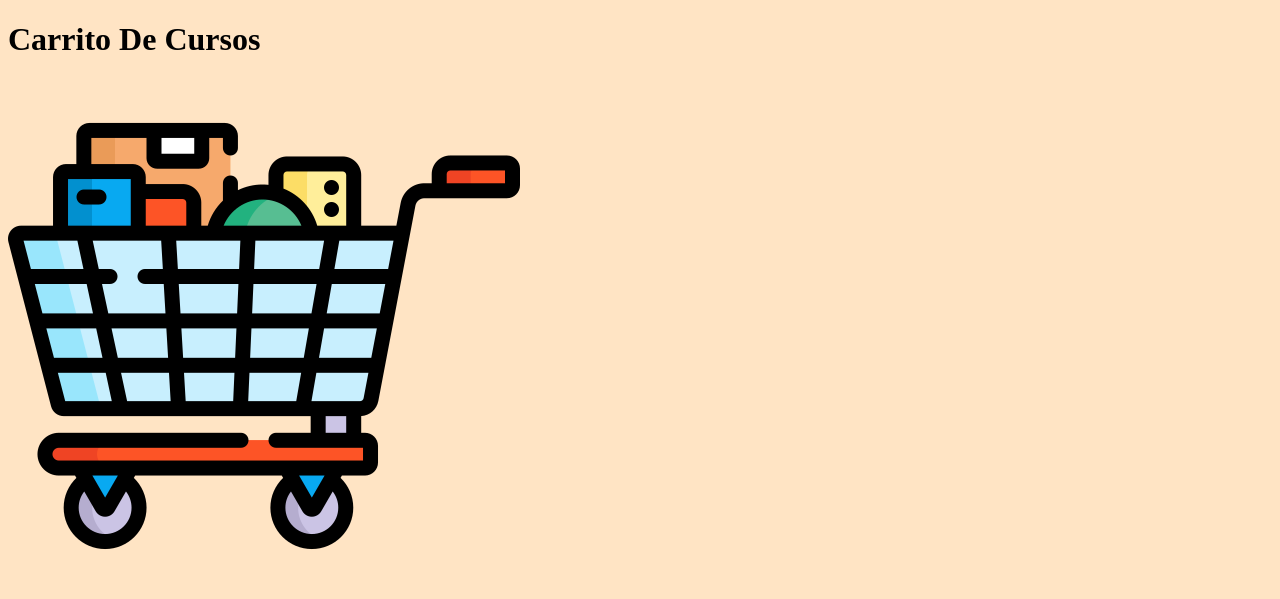
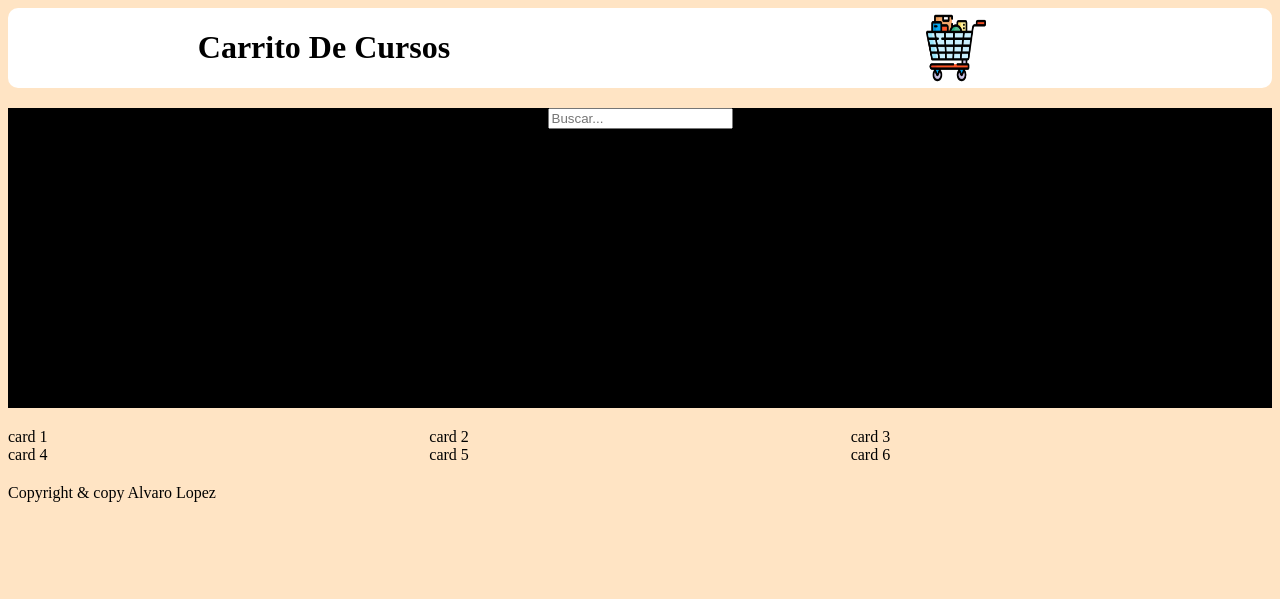
Before and after one commit to Wodman43/carrito_js, a plain HTML site: page index.html in a window 1280 px wide. Drawn offline with Linux system fonts and the light colour scheme.

Commit message:
ultimos cambios hoy

```diff
--- a/css/style.css
+++ b/css/style.css
@@ -3,13 +3,45 @@ body{
 }
 .container{
     width: auto;
-    grid-gap: 10px;
+    grid-gap: 20px;
     display: grid;
-    grid-template-areas: 'header header header header';
+    grid-template-columns: 4fr;
+
 }
 
-.container.header{
-    width: 100%;
+
+.ver{
     display: grid;
-    grid-template-areas: 'titulo titulo imgtitu imgtitu';
+    grid-template-columns: 1fr 1fr;
+    background: white;
+    border-radius: 10px;
 }
+.imagenp{
+    width: 60px;
+
+}
+.imghead{
+    display: flex;
+    justify-content: center;
+}
+
+.titulo{
+    display: flex;
+    justify-content: center;
+}
+.buscar{
+    display: flex;
+    justify-content: center;
+    background-color: black;
+    height: 300px;
+}
+
+.buscarh{
+
+}
+
+
+.cards{
+    display: grid;
+    grid-template-columns: 1fr 1fr 1fr;
+}
--- a/index.html
+++ b/index.html
@@ -7,10 +7,30 @@
     <link rel="stylesheet" href="./css/style.css">
 </head>
 <body>
-    <header class="header">
+    <div class="container">
+    <header class="ver">
+    <!-- <div class="ver"> -->
         <h1 class="titulo">Carrito De Cursos</h1>
-        <div class="imgtitu"><img src="./img/carrito.png" alt=""></div>
+        <div class="imghead"><img class="imagenp" src="./img/carrito.png" alt=""></div>
+    <!-- </div> -->
     </header>
+    <section class="buscar">
+        <div class="buscarh">
+        <input class="input1" type="text" placeholder="Buscar...">
+        </div>
+    </section>
+    <main class="cards">
+        <div>card 1</div>
+        <div>card 2</div>
+        <div>card 3</div>
+        <div>card 4</div>
+        <div>card 5</div>
+        <div>card 6</div>
+    </main>
+    <footer class="pie">
+        Copyright & copy Alvaro Lopez
+    </footer>
+</div>
 
     <script src="./js/main.js"></script>
 </body>
```
